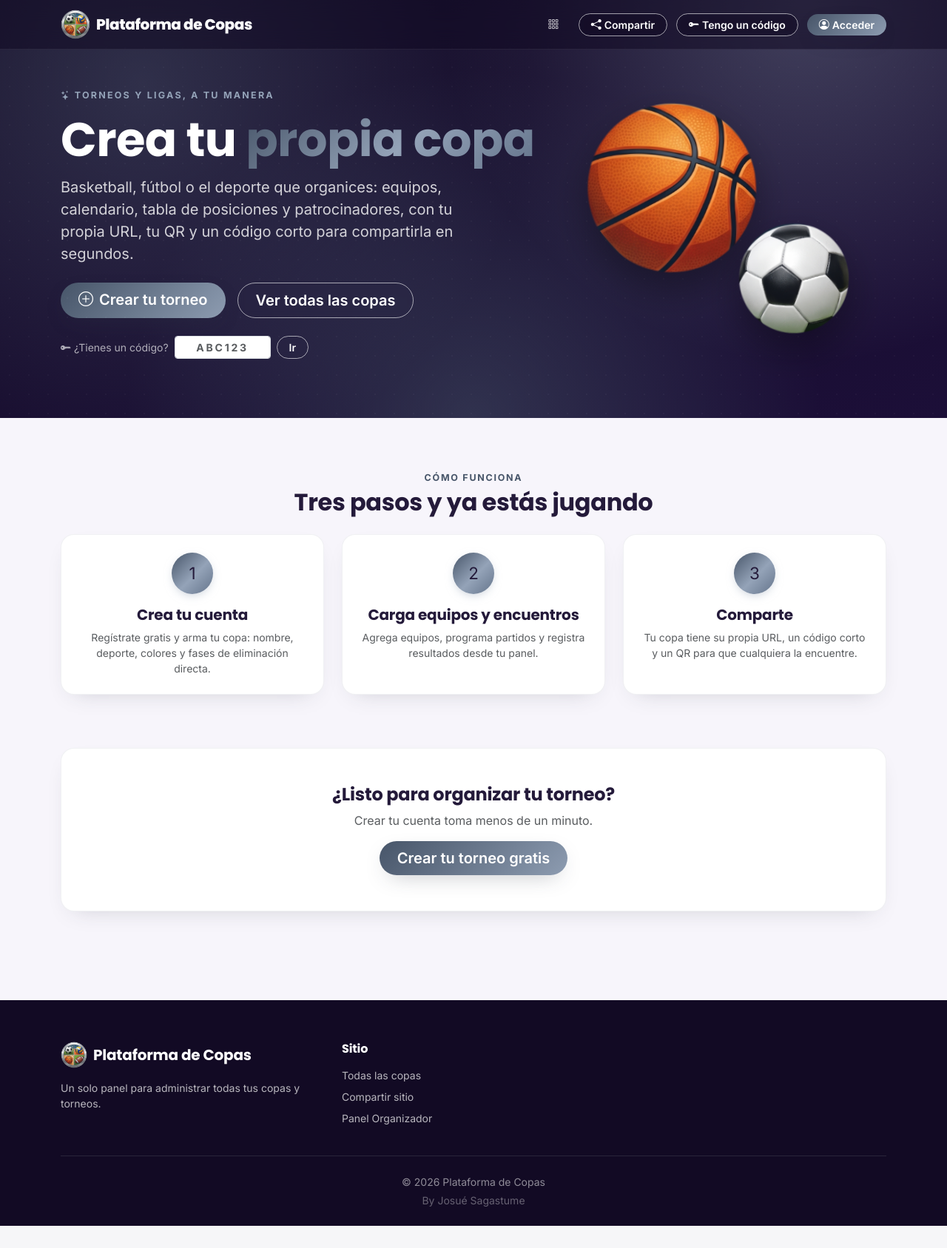
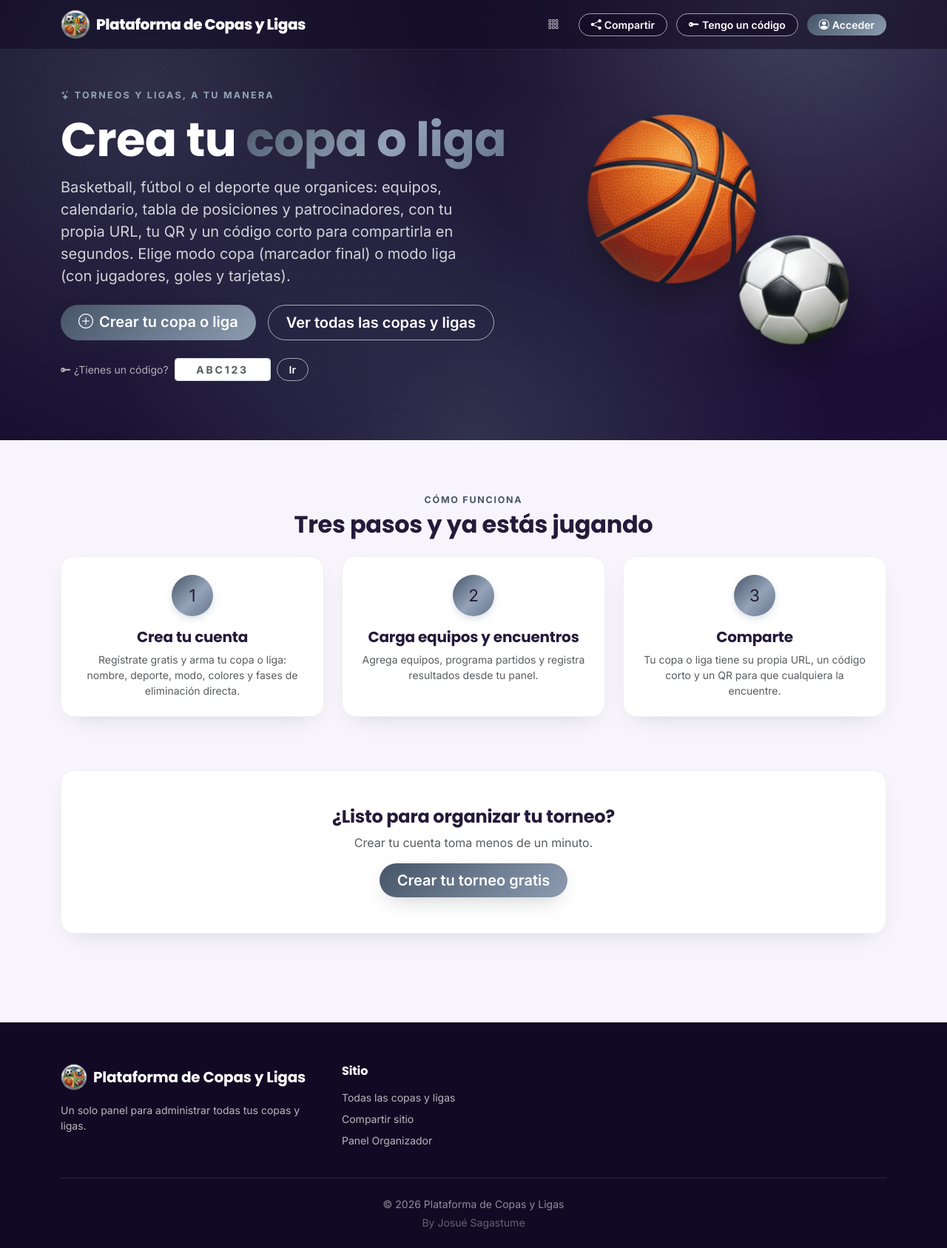
Before and after one commit to sagastumejosue71-oss/basketball_app, a PHP site: page / in a window 1280 px wide. Shown: the whole page at 74% size. Before the commit the page ends 1657 px from the top, so only its background shows below. Run offline with PHP 8.4, Linux system fonts and the light colour scheme; some libraries are stand-ins or nearby versions.

Commit message:
Hablar de copas y ligas por igual en los textos genéricos de la plataforma
La UI asumía "copa" en todo lo que no pertenece a un torneo específico
(portada, listado público, formulario de creación/edición, mensajes de
error y confirmación, sidebar del admin). Ahora dice "copa o liga" /
"copas y ligas" según corresponda, y el sidebar admin muestra
"Configuración de la copa" o "de la liga" según el modo real del torneo
activo. Los mensajes de éxito al crear/editar/eliminar también son
dinámicos ("¡Copa creada!" vs "¡Liga creada!").

Co-Authored-By: Claude Sonnet 5 <noreply@anthropic.com>

```diff
--- a/codigo.php
+++ b/codigo.php
@@ -22,7 +22,7 @@ if (!preg_match('/^[' . preg_quote(TORNEO_CODIGO_ALFABETO, '/') . ']{6}$/', $cod
 
 $torneo = torneos_obtener_por_codigo($codigo);
 if ($torneo === null) {
-    redirigir_con_mensaje(url('/'), 'error', 'No encontramos ninguna copa con ese código.');
+    redirigir_con_mensaje(url('/'), 'error', 'No encontramos ninguna copa ni liga con ese código.');
 }
 
 header('Location: ' . url_copa_de($torneo));
--- a/google_callback.php
+++ b/google_callback.php
@@ -136,7 +136,7 @@ if ($cuenta === null) {
     ]);
     $cuenta = usuarios_obtener_por_id($id);
     auth_iniciar_sesion_usuario($cuenta);
-    redirigir_con_mensaje(url('admin/torneos.php?accion=nuevo'), 'success', '¡Bienvenido! Crea tu primera copa para empezar.');
+    redirigir_con_mensaje(url('admin/torneos.php?accion=nuevo'), 'success', '¡Bienvenido! Crea tu primera copa o liga para empezar.');
 }
 
 auth_iniciar_sesion_usuario($cuenta);
--- a/includes/db.php
+++ b/includes/db.php
@@ -428,7 +428,7 @@ function torneos_obtener_por_codigo(string $codigo): ?array
 function torneos_regenerar_codigo(int $id, int $usuarioId): string
 {
     if (torneos_obtener_por_id($id, $usuarioId) === null) {
-        throw new RuntimeException('Copa no encontrada.');
+        throw new RuntimeException('Copa o liga no encontrada.');
     }
     $nuevo = torneos_generar_codigo_unico();
     $pdo = db_conexion();
@@ -513,10 +513,10 @@ function torneos_eliminar(int $id, ?int $usuarioId = null): void
 {
     $torneo = torneos_obtener_por_id($id, $usuarioId);
     if ($torneo === null) {
-        throw new RuntimeException('Copa no encontrada.');
+        throw new RuntimeException('Copa o liga no encontrada.');
     }
     if ($torneo['es_predeterminado']) {
-        throw new RuntimeException('No se puede eliminar la copa predeterminada.');
+        throw new RuntimeException('No se puede eliminar la copa o liga predeterminada.');
     }
     $pdo = db_conexion();
     $stmt = $pdo->prepare('DELETE FROM torneos WHERE id = :id');
--- a/includes/layout_bottom.php
+++ b/includes/layout_bottom.php
@@ -8,7 +8,7 @@
                     <?php else: ?>
                         <?= icono_multideporte(36) ?>
                     <?php endif; ?>
-                    <span class="fw-heading text-white fs-5"><?= e($torneo['nombre'] ?? 'Plataforma de Copas') ?></span>
+                    <span class="fw-heading text-white fs-5"><?= e($torneo['nombre'] ?? 'Plataforma de Copas y Ligas') ?></span>
                 </div>
                 <?php if ($torneo): ?>
                 <p class="small mb-3"><?= e($torneo['descripcion']) ?></p>
@@ -16,7 +16,7 @@
                 <a href="<?= url_externa_segura($torneo['instagram']) ?>" target="_blank" rel="noopener" class="small"><i class="bi bi-instagram me-1"></i>Síguenos en Instagram</a>
                 <?php endif; ?>
                 <?php else: ?>
-                <p class="small mb-0">Un solo panel para administrar todas tus copas y torneos.</p>
+                <p class="small mb-0">Un solo panel para administrar todas tus copas y ligas.</p>
                 <?php endif; ?>
             </div>
             <?php if ($torneo): ?>
@@ -36,7 +36,7 @@
                     <li><a href="<?= url_copa('patrocinadores.php') ?>">Patrocinadores</a></li>
                     <li><a href="<?= url_copa('organizador.php') ?>">Organizador</a></li>
                     <?php endif; ?>
-                    <li><a href="<?= url('torneos.php') ?>">Todas las copas</a></li>
+                    <li><a href="<?= url('torneos.php') ?>">Todas las copas y ligas</a></li>
                     <li><a href="#" data-bs-toggle="modal" data-bs-target="#modalCompartir">Compartir sitio</a></li>
                     <li><a href="<?= url('login.php') ?>">Panel Organizador</a></li>
                 </ul>
@@ -50,7 +50,7 @@
             <?php endif; ?>
         </div>
         <hr class="border-secondary opacity-25 my-4">
-        <p class="small text-center mb-1 opacity-75">© <?= date('Y') ?> <?= e($torneo['nombre'] ?? 'Plataforma de Copas') ?><?= $torneo ? ' · ' . e($torneo['subtitulo']) : '' ?></p>
+        <p class="small text-center mb-1 opacity-75">© <?= date('Y') ?> <?= e($torneo['nombre'] ?? 'Plataforma de Copas y Ligas') ?><?= $torneo ? ' · ' . e($torneo['subtitulo']) : '' ?></p>
         <p class="small text-center mb-0 opacity-50">By Josué Sagastume</p>
     </div>
 </footer>
--- a/includes/layout_top.php
+++ b/includes/layout_top.php
@@ -15,7 +15,7 @@ require_once __DIR__ . '/helpers.php';
 
 $torneo = $torneo ?? null;
 $pagina_activa = $pagina_activa ?? '';
-$titulo_pagina = $titulo_pagina ?? ($torneo ? $torneo['nombre'] . ' — ' . $torneo['subtitulo'] : 'Plataforma de Copas');
+$titulo_pagina = $titulo_pagina ?? ($torneo ? $torneo['nombre'] . ' — ' . $torneo['subtitulo'] : 'Plataforma de Copas y Ligas');
 $flash = obtener_flash();
 $usuarioActual = auth_check() ? usuarios_obtener_por_id((int) $_SESSION['usuario_id']) : null;
 
@@ -49,7 +49,7 @@ function nav_activa(string $clave, string $activa): string
             <?php else: ?>
                 <?= icono_multideporte(40) ?>
             <?php endif; ?>
-            <span><?= e($torneo['nombre'] ?? 'Plataforma de Copas') ?></span>
+            <span><?= e($torneo['nombre'] ?? 'Plataforma de Copas y Ligas') ?></span>
         </a>
         <button class="navbar-toggler" type="button" data-bs-toggle="collapse" data-bs-target="#navPrincipal">
             <span class="navbar-toggler-icon"></span>
@@ -64,7 +64,7 @@ function nav_activa(string $clave, string $activa): string
                 <li class="nav-item"><a class="nav-link <?= nav_activa('patrocinadores', $pagina_activa) ?>" href="<?= url_copa('patrocinadores.php') ?>">Patrocinadores</a></li>
                 <li class="nav-item"><a class="nav-link <?= nav_activa('organizador', $pagina_activa) ?>" href="<?= url_copa('organizador.php') ?>">Organizador</a></li>
                 <?php endif; ?>
-                <li class="nav-item"><a class="nav-link <?= nav_activa('copas', $pagina_activa) ?>" href="<?= url('torneos.php') ?>" title="Ver todas las copas"><i class="bi bi-grid-3x3-gap"></i></a></li>
+                <li class="nav-item"><a class="nav-link <?= nav_activa('copas', $pagina_activa) ?>" href="<?= url('torneos.php') ?>" title="Ver todas las copas y ligas"><i class="bi bi-grid-3x3-gap"></i></a></li>
                 <li class="nav-item ms-lg-2">
                     <button type="button" class="btn btn-outline-luz btn-sm rounded-pill px-3" data-bs-toggle="modal" data-bs-target="#modalCompartir">
                         <i class="bi bi-share-fill me-1"></i>Compartir
--- a/includes/modal_codigo.php
+++ b/includes/modal_codigo.php
@@ -6,7 +6,7 @@
                 <button type="button" class="btn-close" data-bs-dismiss="modal"></button>
             </div>
             <div class="modal-body pt-2">
-                <p class="text-muted small mb-3">Escribe el código de 6 caracteres que te compartió el organizador de la copa.</p>
+                <p class="text-muted small mb-3">Escribe el código de 6 caracteres que te compartió el organizador de la copa o liga.</p>
                 <form method="get" action="<?= url('codigo.php') ?>" class="d-flex gap-2">
                     <input type="text" name="c" class="form-control text-center text-uppercase fw-bold" style="letter-spacing:.2em;" maxlength="6" placeholder="ABC123" autocomplete="off" required>
                     <button type="submit" class="btn btn-degradado px-4">Ir</button>
--- a/includes/torneo_actual.php
+++ b/includes/torneo_actual.php
@@ -32,14 +32,14 @@ if ($torneo === null) {
 <head>
     <meta charset="UTF-8">
     <meta name="viewport" content="width=device-width, initial-scale=1">
-    <title>Copa no encontrada</title>
+    <title>Copa o liga no encontrada</title>
     <link href="https://cdn.jsdelivr.net/npm/bootstrap@5.3.3/dist/css/bootstrap.min.css" rel="stylesheet">
 </head>
 <body style="background:#120a24;color:#fff;min-height:100vh;display:flex;align-items:center;justify-content:center;text-align:center;">
     <div class="p-4">
         <div style="font-size:3rem;">🏆</div>
-        <h1 class="mb-3">Copa no encontrada</h1>
-        <p class="mb-4" style="color:rgba(255,255,255,.7);">Esta copa no existe o ya no está activa.</p>
+        <h1 class="mb-3">Copa o liga no encontrada</h1>
+        <p class="mb-4" style="color:rgba(255,255,255,.7);">Esta copa o liga no existe o ya no está activa.</p>
         <a href="/" class="btn btn-light rounded-pill px-4">Ir al inicio</a>
     </div>
 </body>
--- a/portada.php
+++ b/portada.php
@@ -5,7 +5,7 @@ declare(strict_types=1);
 
 $torneo = null;
 
-$titulo_pagina = 'Crea tu propia copa';
+$titulo_pagina = 'Crea tu copa o liga';
 $pagina_activa = 'inicio';
 require __DIR__ . '/includes/layout_top.php';
 ?>
@@ -15,11 +15,11 @@ require __DIR__ . '/includes/layout_top.php';
         <div class="row align-items-center gy-5">
             <div class="col-lg-7">
                 <p class="kicker mb-3"><i class="bi bi-stars me-1"></i>Torneos y ligas, a tu manera</p>
-                <h1 class="text-white mb-3">Crea tu <span class="text-degradado">propia copa</span></h1>
-                <p class="fs-5 mb-4" style="color:rgba(255,255,255,.8);max-width:560px;">Basketball, fútbol o el deporte que organices: equipos, calendario, tabla de posiciones y patrocinadores, con tu propia URL, tu QR y un código corto para compartirla en segundos.</p>
+                <h1 class="text-white mb-3">Crea tu <span class="text-degradado">copa o liga</span></h1>
+                <p class="fs-5 mb-4" style="color:rgba(255,255,255,.8);max-width:560px;">Basketball, fútbol o el deporte que organices: equipos, calendario, tabla de posiciones y patrocinadores, con tu propia URL, tu QR y un código corto para compartirla en segundos. Elige modo copa (marcador final) o modo liga (con jugadores, goles y tarjetas).</p>
                 <div class="d-flex flex-wrap gap-3 mb-4">
-                    <a href="<?= url('registro.php') ?>" class="btn btn-degradado btn-lg rounded-pill px-4"><i class="bi bi-plus-circle me-2"></i>Crear tu torneo</a>
-                    <a href="<?= url('torneos.php') ?>" class="btn btn-outline-luz btn-lg rounded-pill px-4">Ver todas las copas</a>
+                    <a href="<?= url('registro.php') ?>" class="btn btn-degradado btn-lg rounded-pill px-4"><i class="bi bi-plus-circle me-2"></i>Crear tu copa o liga</a>
+                    <a href="<?= url('torneos.php') ?>" class="btn btn-outline-luz btn-lg rounded-pill px-4">Ver todas las copas y ligas</a>
                 </div>
                 <form method="get" action="<?= url('codigo.php') ?>" class="d-flex flex-wrap align-items-center gap-2" style="max-width:420px;">
                     <span class="small" style="color:rgba(255,255,255,.65);white-space:nowrap;"><i class="bi bi-key-fill me-1"></i>¿Tienes un código?</span>
@@ -48,7 +48,7 @@ require __DIR__ . '/includes/layout_top.php';
                 <div class="card-suave p-4 h-100 text-center">
                     <span class="badge-pill-icon mx-auto mb-3" style="width:56px;height:56px;font-size:1.4rem;">1</span>
                     <h5 class="mb-2">Crea tu cuenta</h5>
-                    <p class="text-muted small mb-0">Regístrate gratis y arma tu copa: nombre, deporte, colores y fases de eliminación directa.</p>
+                    <p class="text-muted small mb-0">Regístrate gratis y arma tu copa o liga: nombre, deporte, modo, colores y fases de eliminación directa.</p>
                 </div>
             </div>
             <div class="col-md-4">
@@ -62,7 +62,7 @@ require __DIR__ . '/includes/layout_top.php';
                 <div class="card-suave p-4 h-100 text-center">
                     <span class="badge-pill-icon mx-auto mb-3" style="width:56px;height:56px;font-size:1.4rem;">3</span>
                     <h5 class="mb-2">Comparte</h5>
-                    <p class="text-muted small mb-0">Tu copa tiene su propia URL, un código corto y un QR para que cualquiera la encuentre.</p>
+                    <p class="text-muted small mb-0">Tu copa o liga tiene su propia URL, un código corto y un QR para que cualquiera la encuentre.</p>
                 </div>
             </div>
         </div>
--- a/registro.php
+++ b/registro.php
@@ -58,7 +58,7 @@ if ($_SERVER['REQUEST_METHOD'] === 'POST') {
             ]);
             $nuevoUsuario = usuarios_obtener_por_id($id);
             auth_iniciar_sesion_usuario($nuevoUsuario);
-            redirigir_con_mensaje(url('admin/torneos.php?accion=nuevo'), 'success', '¡Bienvenido! Crea tu primera copa para empezar.');
+            redirigir_con_mensaje(url('admin/torneos.php?accion=nuevo'), 'success', '¡Bienvenido! Crea tu primera copa o liga para empezar.');
         }
     }
 }
```
Also changed, not shown: admin/includes/admin_layout_top.php (+5 -5 lines), admin/torneos.php (+20 -17 lines), torneos.php (+5 -4 lines).
